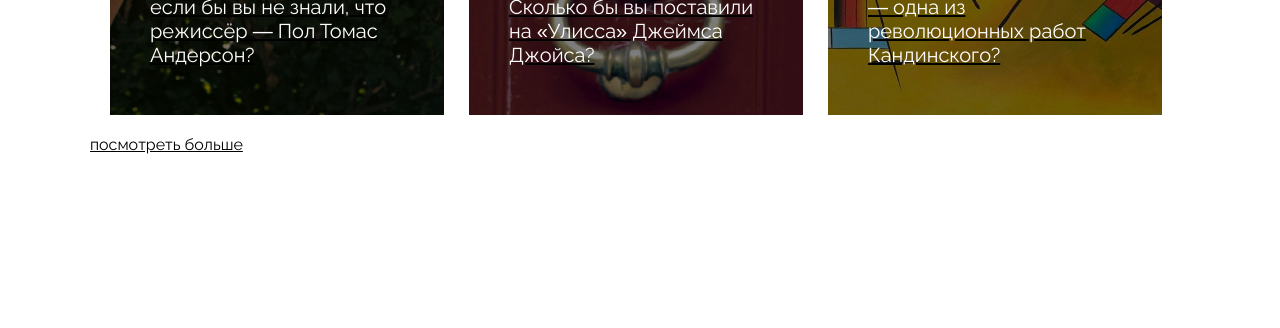
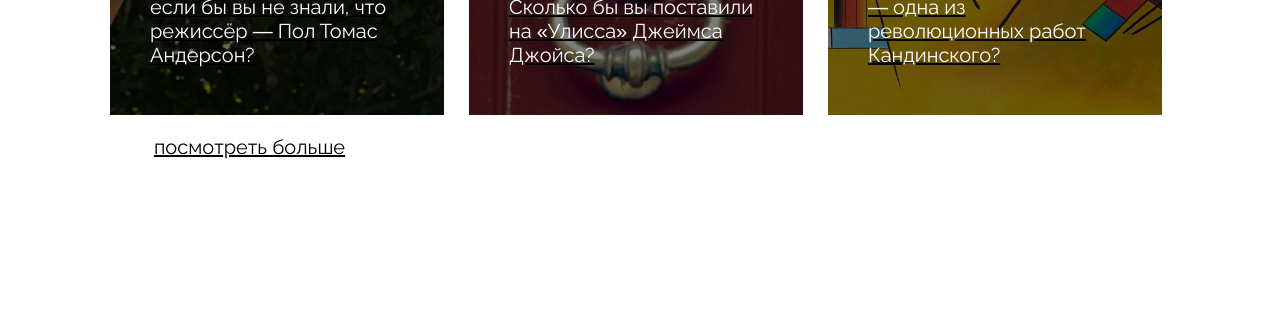
Before and after one commit to Buyanova-Kseniya/ono-tebe-nado, a plain HTML site: page index.html in a window 1280 px wide. Shown: the part 1780-2108 px from the top of the page. Drawn offline with Linux system fonts and the light colour scheme; files whose address does not match are found by name.

Commit message:
2.0 Доработки и открытие

```diff
--- a/index.html
+++ b/index.html
@@ -115,7 +115,9 @@
             </a>
           </li>
         </ul>
-        <a class="lots_look-more-link">посмотреть больше</a>
+        <h2 class="link-with-marg">
+          <a class="lots_look-more-link">посмотреть больше</a>
+        </h2>
       </article>
       <section class="about">
         <div class="about_column">
--- a/styles/style.css
+++ b/styles/style.css
@@ -132,6 +132,7 @@
   font-size: 40px;
   text-transform: uppercase;
   margin-bottom: 27px;
+  text-indent: 64px;
 }
 
 .lots_card-list {
@@ -191,6 +192,12 @@
   font: 20px;
   font-weight: 400;
   text-decoration: underline;
+}
+
+.link-with-marg {
+  text-indent: 64px;
+  font-size: 20px;
+  font-weight: 400;
 }
 
 .about_column {
```
